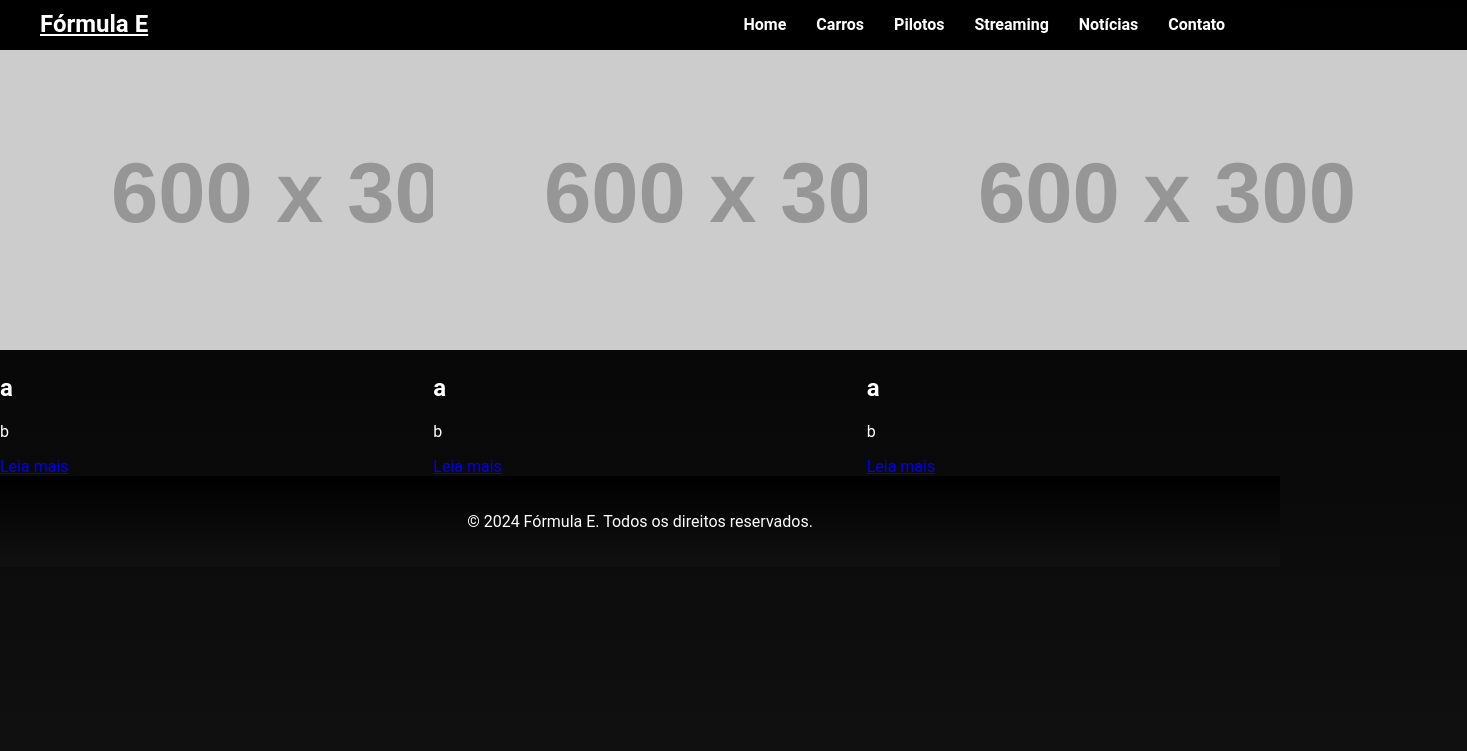
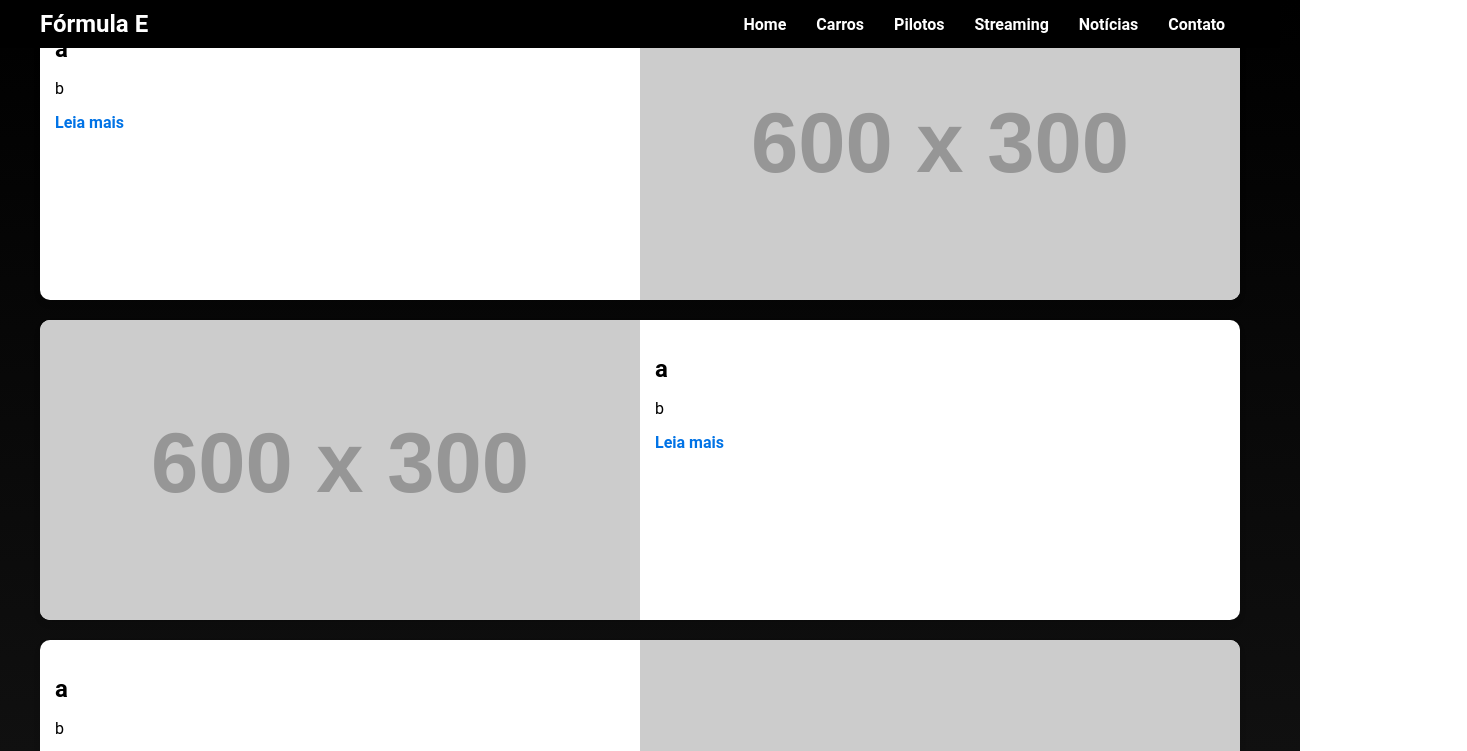
Before and after one commit to glitchy-luiz/sprint3-react-formulaE, a React (Vite) app: page /noticias in a window 1280 px wide. Shown: the top 751 px of the page, 1467 px wide, since content can reach past the window. Built offline with nearby package versions, Linux system fonts and the light colour scheme.

Commit message:
correção e mudança de css

```diff
--- a/src/pages/Carros.jsx
+++ b/src/pages/Carros.jsx
@@ -33,7 +33,7 @@ function Carros (){
 
             <section className="grid-section">
                 <h2 className="section-title">Carros em Destaque</h2>
-                <div className="grid-container">
+                <div className="grid-container-carros">
                     <Cardcarros dados={cards}/>
                 </div>
             </section>
--- a/src/pages/Noticias.jsx
+++ b/src/pages/Noticias.jsx
@@ -1,5 +1,5 @@
 import Cardnoticias from '../components/Cardnoticias'
-// import './noticias.css'
+import './noticias.css'
 
 function Noticias (){
 
@@ -23,7 +23,7 @@ function Noticias (){
 
     return(
         <>
-            <section className="grid-container">
+            <section className="grid-container-noticias">
                 <Cardnoticias dadosnoticia={noticias}/>
             </section>
         </>
--- a/src/pages/carros.css
+++ b/src/pages/carros.css
@@ -77,7 +77,7 @@ header ul li a {
     background: var(--background-color);
 }
 
-.grid-container {
+.grid-container-carros {
     display: grid;
     grid-template-columns: repeat(auto-fit, minmax(280px, 1fr));
     gap: 20px;
--- a/src/pages/noticias.css
+++ b/src/pages/noticias.css
@@ -56,7 +56,7 @@ main {
 }
 
 
-.grid-container {
+.grid-container-noticias {
     display: grid;
     grid-template-columns: 1fr;
     gap: 20px;
@@ -99,11 +99,13 @@ main {
 h2 {
     font-size: 1.5rem;
     margin-bottom: 10px;
+    color: #000;
 }
 
 p {
     font-size: 1rem;
     margin-bottom: 15px;
+    color: #000;
 }
 
 a {
```
